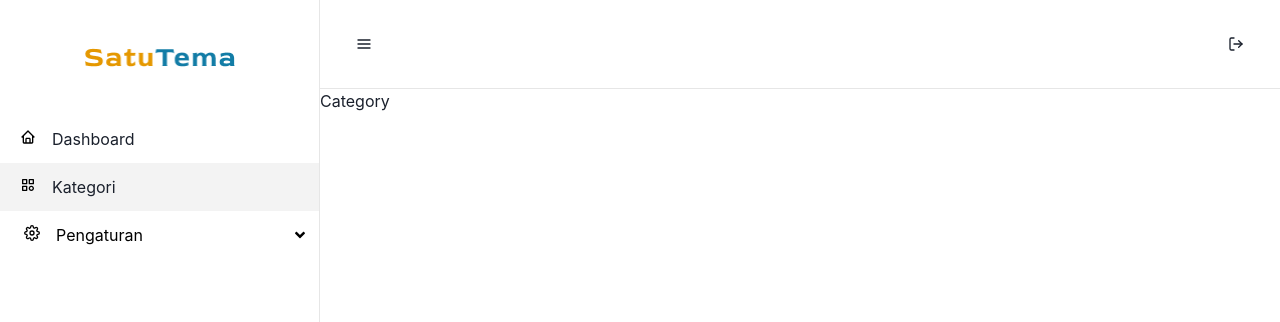
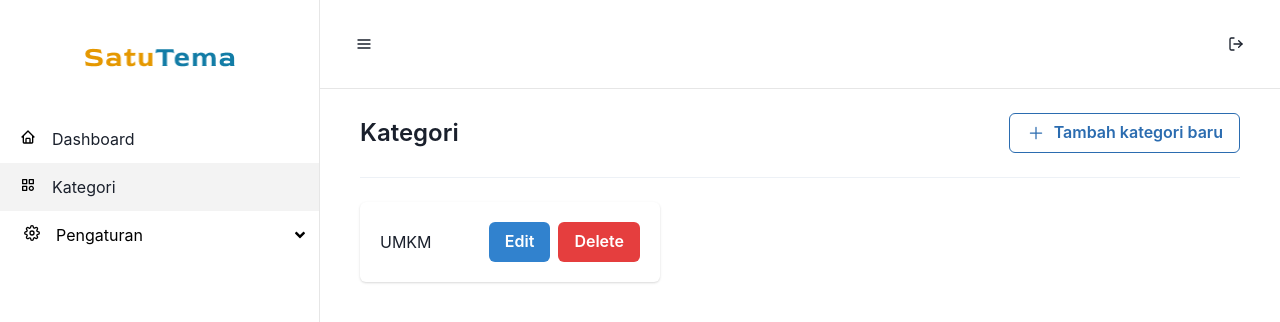
Before and after one commit to Satu-Tema/monolithic-satutema, a React (Create React App) app: page /admin/categories in a window 1280 px wide. Shown: the top 322 px of the page. Built offline with nearby package versions, Linux system fonts and the light colour scheme.

Commit message:
feat: implement ui for categories admin

```diff
--- /dev/null
+++ b/src/components/dashboard/DashboardCreateNewCategory/index.tsx
@@ -0,0 +1,109 @@
+import { useEffect, useMemo } from 'react';
+
+import {
+   Box,
+   Button,
+   Input,
+   FormControl,
+   FormLabel,
+   FormErrorMessage,
+   FormHelperText,
+   VStack,
+   HStack,
+   Spacer,
+   Icon,
+   IconButton,
+   Modal,
+   ModalOverlay,
+   ModalContent,
+   ModalHeader,
+   ModalBody,
+   ModalFooter,
+   Text,
+   useDisclosure,
+   Divider,
+} from '@chakra-ui/react';
+import { yupResolver } from '@hookform/resolvers/yup';
+import type { SubmitHandler } from 'react-hook-form';
+import { Controller, useForm, useFormState, useWatch } from 'react-hook-form';
+import { IoAdd, IoClose } from 'react-icons/io5';
+import { CategoryFormValues } from 'ts/schema/categorySchema';
+import { CategoryFormSchema } from 'utils/schema/categorySchema';
+
+const DashboardCreateNewCategory = () => {
+   const { isOpen, onOpen, onClose } = useDisclosure();
+
+   const { register, handleSubmit, reset, control } = useForm<CategoryFormValues>({
+      resolver: yupResolver(CategoryFormSchema),
+   });
+   const { errors } = useFormState({ control });
+
+   const onModalClose = () => {
+      onClose();
+      reset();
+   };
+
+   return (
+      <>
+         <HStack>
+            <Text fontSize="24" fontWeight="semibold">
+               Kategori
+            </Text>
+            <Spacer />
+            <Button
+               rounded="md"
+               leftIcon={<Icon as={IoAdd} fontSize="xl" />}
+               variant="outline"
+               onClick={onOpen}
+               px="4"
+               colorScheme="blue"
+            >
+               Tambah kategori baru
+            </Button>
+         </HStack>
+         <Divider />
+         <Modal isOpen={isOpen} onClose={onModalClose}>
+            <ModalOverlay />
+            <ModalContent>
+               <Box as="form">
+                  <ModalHeader>
+                     <HStack>
+                        <Text>Tambah Kategori Baru</Text>
+                        <Spacer />
+                        <IconButton
+                           variant="outline"
+                           aria-label="close modal"
+                           icon={<IoClose />}
+                           fontSize="xl"
+                           onClick={onModalClose}
+                           rounded="md"
+                        />
+                     </HStack>
+                  </ModalHeader>
+                  <ModalBody>
+                     <VStack align="stretch">
+                        <FormControl isRequired isInvalid={!!errors.title}>
+                           <FormLabel>Judul Kategori</FormLabel>
+                           <Input type="text" variant="outline" {...register('title')} />
+                           <FormErrorMessage>
+                              {errors.title && errors.title.message}
+                           </FormErrorMessage>
+                        </FormControl>
+                     </VStack>
+                  </ModalBody>
+                  <ModalFooter gap={4}>
+                     <Button variant="outline" colorScheme="blue" width={150} rounded="md">
+                        Batal
+                     </Button>
+                     <Button colorScheme="blue" width={150} type="submit" rounded="md">
+                        Tambah
+                     </Button>
+                  </ModalFooter>
+               </Box>
+            </ModalContent>
+         </Modal>
+      </>
+   );
+};
+
+export default DashboardCreateNewCategory;
--- a/src/pages/admin/categories.tsx
+++ b/src/pages/admin/categories.tsx
@@ -1,9 +1,26 @@
+import { Card, CardBody, VStack, Text, Flex, Box, Button, Spacer } from '@chakra-ui/react';
+import DashboardCreateNewCategory from 'components/dashboard/DashboardCreateNewCategory';
 import DashboardLayout from 'components/dashboard/DashboardLayout';
 
 const Categories = () => {
    return (
       <DashboardLayout sidebarFor="admin">
-         <h1>Category</h1>
+         <VStack align="stretch" py="6" px="10" spacing="6">
+            <DashboardCreateNewCategory />
+            <Card width={300}>
+               <CardBody>
+                  <Flex alignItems="center" justify="space-between">
+                     <Text>UMKM</Text>
+                     <Box>
+                        <Button colorScheme="blue" mr={2}>
+                           Edit
+                        </Button>
+                        <Button colorScheme="red">Delete</Button>
+                     </Box>
+                  </Flex>
+               </CardBody>
+            </Card>
+         </VStack>
       </DashboardLayout>
    );
 };
--- /dev/null
+++ b/src/ts/schema/categorySchema.ts
@@ -0,0 +1,3 @@
+export type CategoryFormValues = {
+    title: string;
+};
--- /dev/null
+++ b/src/utils/schema/categorySchema.ts
@@ -0,0 +1,6 @@
+import { CategoryFormValues } from 'ts/schema/categorySchema';
+import * as Yup from 'yup';
+
+export const CategoryFormSchema: Yup.SchemaOf<CategoryFormValues> = Yup.object().shape({
+  title: Yup.string().required()
+});
```
